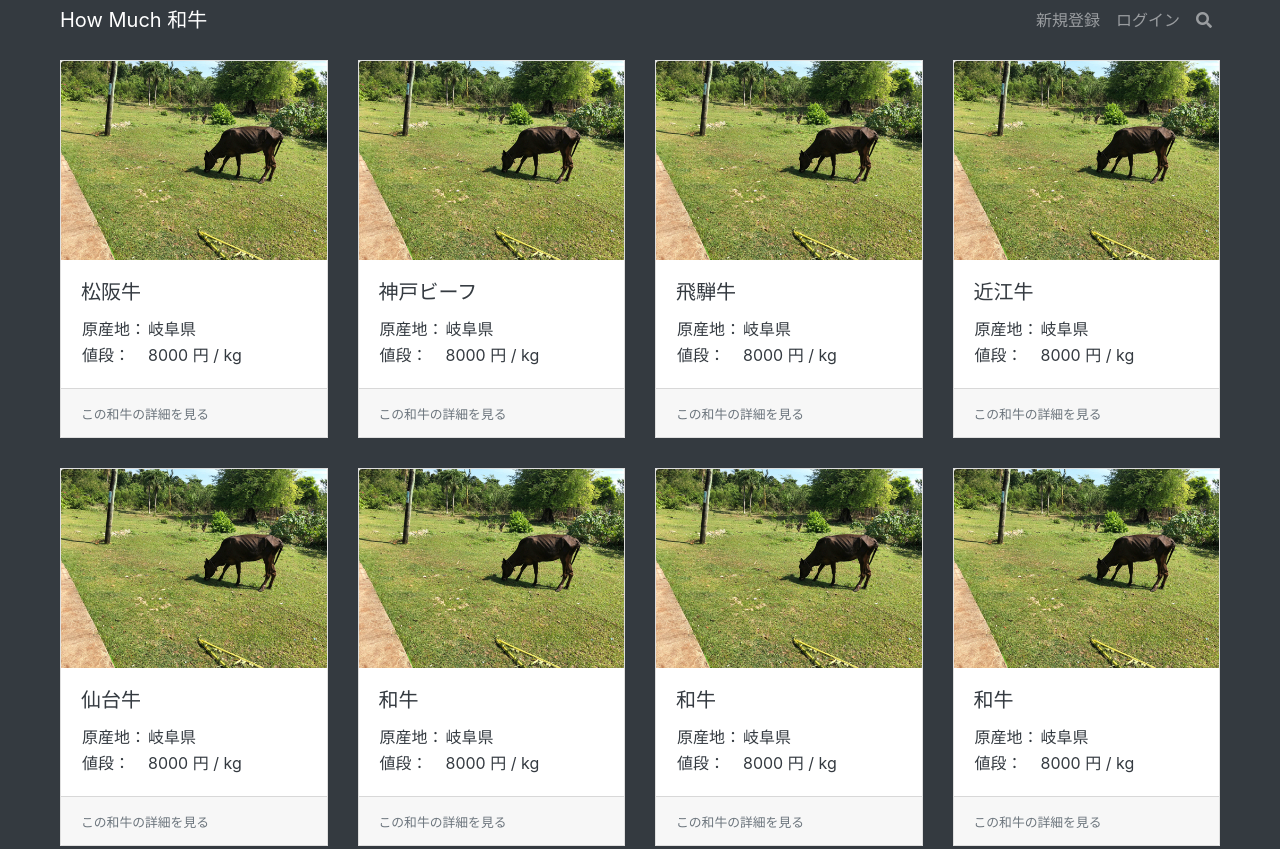
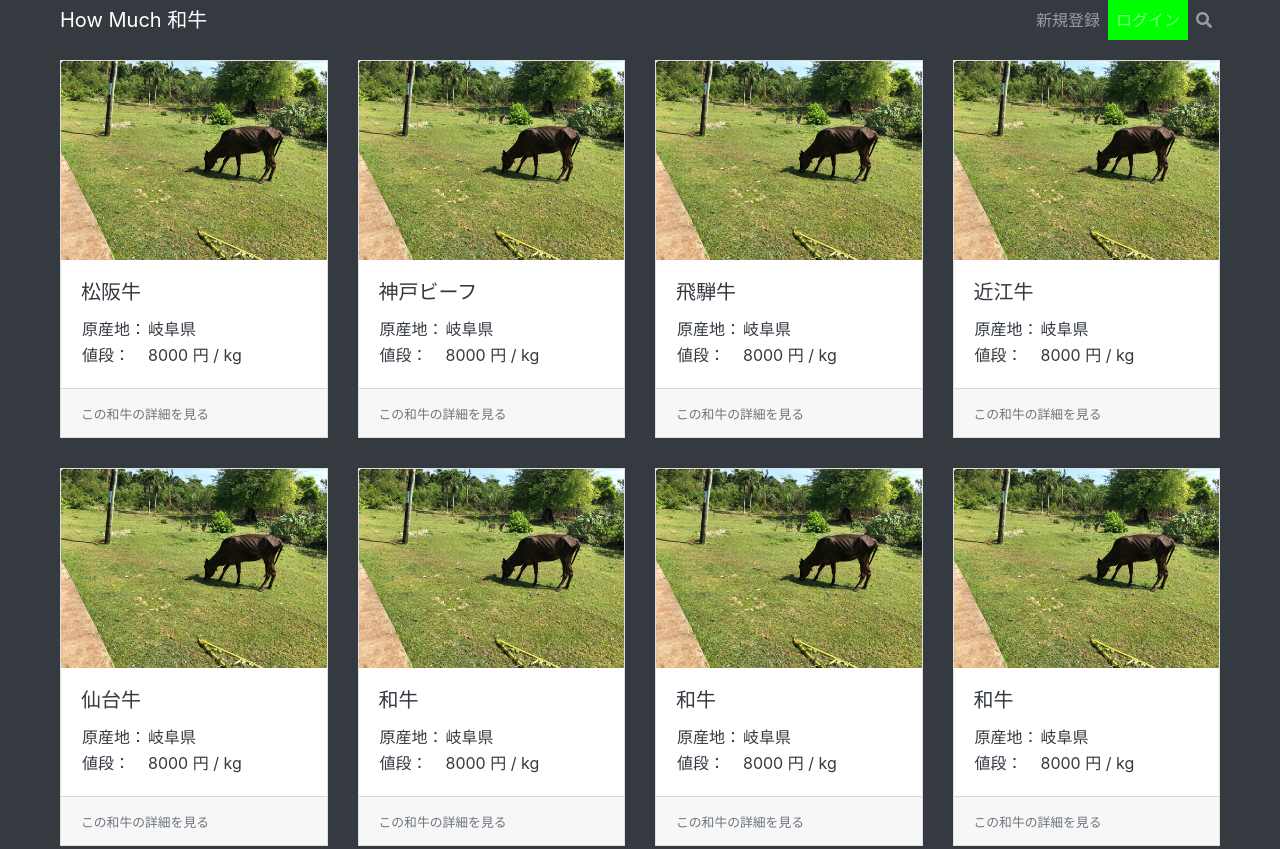
Before and after one commit to miku-sakai-853/wagyu_price, a plain HTML site: page index.html in a window 1280 px wide. Shown: the top 849 px of the page. Drawn offline with Linux system fonts and the light colour scheme.

Commit message:
ログインのボタンをgreenに変更

```diff
--- a/css/style.css
+++ b/css/style.css
@@ -9,6 +9,10 @@
 a:hover {
   color: #ddd;
   text-decoration: none;
+}
+
+.log-in {
+  background-color: #00FF00;
 }
 
 p {
--- a/index.html
+++ b/index.html
@@ -18,7 +18,7 @@
       <li class="nav-item d-none d-sm-block">
         <a class="nav-link" href="#">新規登録</a>
       </li>
-      <li class="nav-item">
+      <li class="nav-item log-in">
         <a class="nav-link" href="#">ログイン</a>
       </li>
       <li class="nav-item d-none d-sm-block">
```
